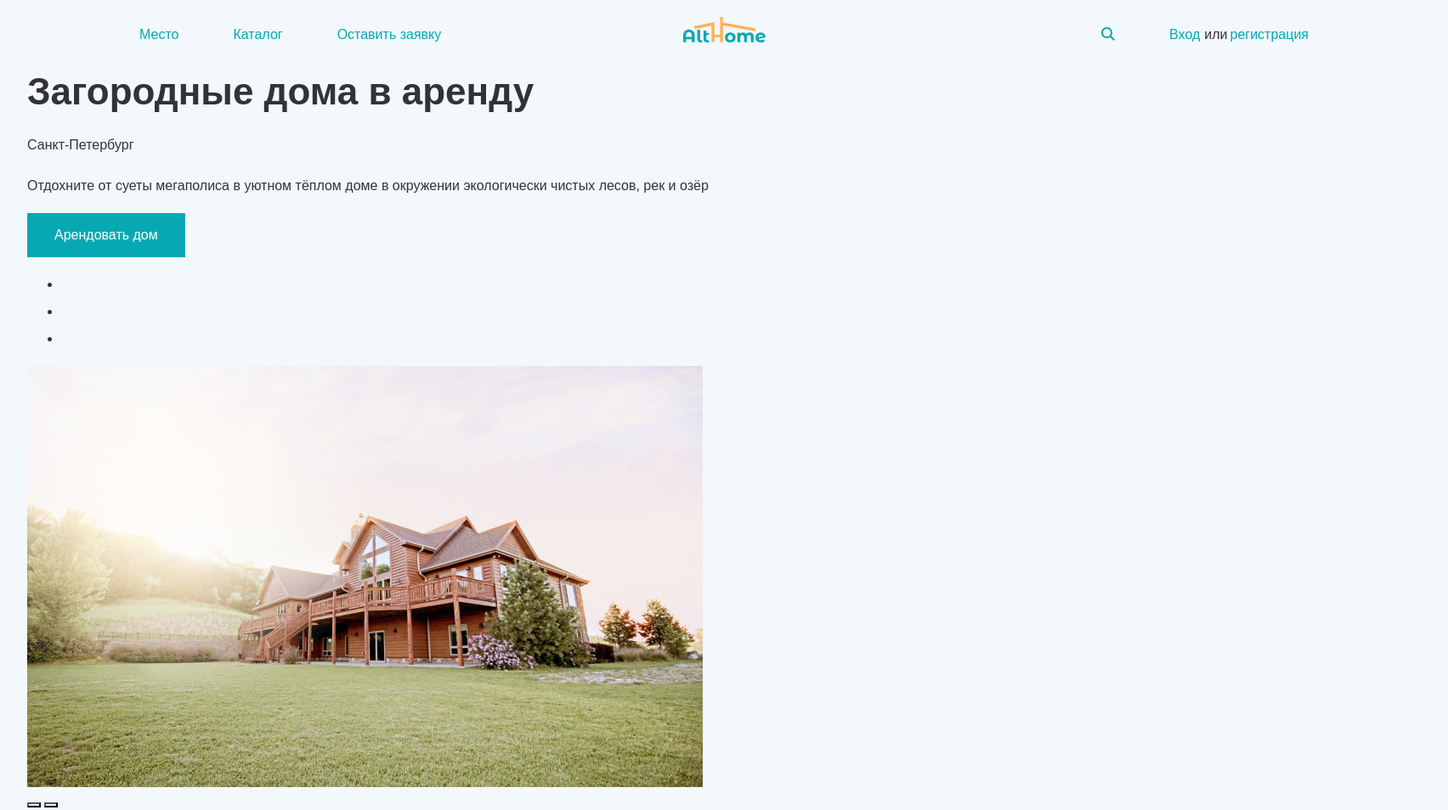
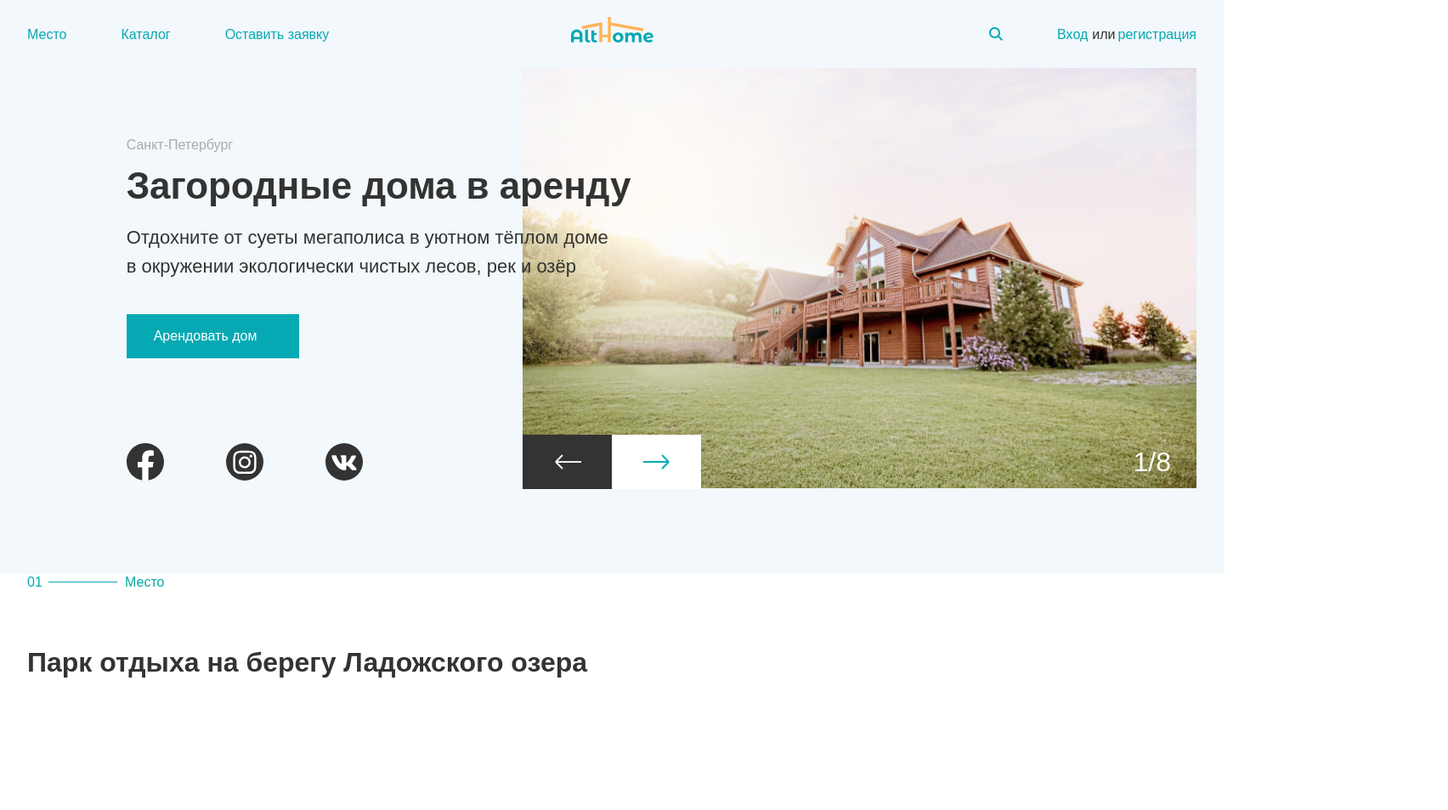
Before and after one commit to asupstudent/grid-2, a plain HTML site: page grid-2.html in a window 1280 px wide. Shown: the top 954 px of the page at 85% size, 1704 px wide, since content can reach past the window. After the commit the page ends 829 px from the top, so only its background shows below. Drawn offline with Linux system fonts and the light colour scheme; a web font is replaced by a local one.

Commit message:
Deploying to gh-pages from @ asupstudent/grid-2@95a2706d1559d8e96153fdc00482c6b148713be0 🚀

```diff
--- a/css/style.css
+++ b/css/style.css
@@ -818,7 +818,7 @@ button,
 }
 
 .header {
-  padding: 20px 0 20px;
+  padding: 20px 0 23px;
 }
 
 .header__main-nav {
@@ -910,6 +910,11 @@ button,
 }
 
 .welcome {
+  padding-bottom: 100px;
+  background-color: #f2f8fb;
+}
+
+.welcome__content {
   display: -ms-grid;
   display: grid;
   -ms-grid-columns: (1fr)[12];
@@ -917,14 +922,66 @@ button,
   -ms-grid-rows: (auto)[5];
   grid-template-rows: repeat(5, auto);
   grid-column-gap: 24px;
-  padding-bottom: 100px;
-  background-color: #f2f8fb;
+}
+
+.welcome__title {
+  -ms-grid-row: 2;
+  -ms-grid-row-span: 1;
+  -ms-grid-column: 2;
+  -ms-grid-column-span: 6;
+  grid-area: 2/2/3/8;
+  z-index: 1;
+}
+
+.welcome__city {
+  -ms-grid-row: 1;
+  -ms-grid-row-span: 1;
+  -ms-grid-column: 2;
+  -ms-grid-column-span: 6;
+  grid-area: 1/2/2/8;
+  z-index: 1;
+  margin: 81px 0 7px 0;
+  font-weight: 400;
+  font-size: 16px;
+  line-height: 20px;
+  color: #aaaaaa;
+}
+
+.welcome__text {
+  -ms-grid-row: 3;
+  -ms-grid-row-span: 1;
+  -ms-grid-column: 2;
+  -ms-grid-column-span: 6;
+  grid-area: 3/2/4/8;
+  z-index: 1;
+  margin: 13px 0 39px 0;
+  font-weight: 400;
+  font-size: 22px;
+  line-height: 34px;
+  color: #333333;
+}
+
+.welcome__button {
+  -ms-grid-row: 4;
+  -ms-grid-row-span: 1;
+  -ms-grid-column: 2;
+  -ms-grid-column-span: 2;
+  grid-area: 4/2/5/4;
+  margin-right: 6px;
+  margin-bottom: 90px;
+}
+
+.welcome__img {
+  -ms-grid-row: 1;
+  -ms-grid-row-span: 5;
+  grid-area: 1/6/6/-1;
 }
 
 .title-h1 {
   margin: 0;
   font-size: 44px;
   line-height: 62px;
+  letter-spacing: -0.1px;
 }
 
 .title-h2 {
@@ -978,6 +1035,92 @@ button,
   align-items: center;
   padding-top: 100px;
   padding-bottom: 13px;
+}
+
+.social-media {
+  -ms-grid-row: 5;
+  -ms-grid-row-span: 1;
+  -ms-grid-column: 2;
+  -ms-grid-column-span: 3;
+  grid-area: 5/2/6/5;
+  padding: 0;
+  margin: 0;
+  list-style: none;
+  display: -webkit-box;
+  display: -ms-flexbox;
+  display: flex;
+  -ms-flex-wrap: wrap;
+  flex-wrap: wrap;
+  gap: 15px 73px;
+  -webkit-box-align: center;
+  -ms-flex-align: center;
+  align-items: center;
+}
+
+.social-media__link {
+  display: block;
+  width: 44px;
+  height: 44px;
+}
+
+.social-media__link--facebook {
+  background-image: url("../img/facebook.svg");
+  background-repeat: no-repeat;
+  background-position: center;
+}
+
+.social-media__link--instagram {
+  background-image: url("../img/instagram.svg");
+  background-repeat: no-repeat;
+  background-position: center;
+}
+
+.social-media__link--vk {
+  background-image: url("../img/vk.svg");
+  background-repeat: no-repeat;
+  background-position: center;
+}
+
+.slider-controls {
+  -ms-grid-row: 5;
+  -ms-grid-row-span: 1;
+  grid-area: 5/6/6/-1;
+  display: -ms-grid;
+  display: grid;
+  -ms-grid-columns: auto auto 1fr;
+  grid-template-columns: auto auto 1fr;
+}
+
+.slider-controls__button {
+  width: 105px;
+  height: 64px;
+  padding: 0;
+  border: 0;
+  background-color: #ffffff;
+}
+
+.slider-controls__button--prev {
+  background-color: #333333;
+  background-image: url("../img/left-arrow.svg");
+  background-repeat: no-repeat;
+  background-position: center;
+  background-size: 32px 18px;
+}
+
+.slider-controls__button--next {
+  background-image: url("../img/right-arrow.svg");
+  background-repeat: no-repeat;
+  background-position: center;
+  background-size: 32px 18px;
+}
+
+.slider-controls__page {
+  margin: 8px 30px 8px 0;
+  text-align: right;
+  font-weight: 400;
+  font-size: 32px;
+  line-height: 48px;
+  color: #ffffff;
 }
 
 /* @mixin hover-focus {
--- a/grid-2.html
+++ b/grid-2.html
@@ -41,7 +41,8 @@
     <main class="page__content">
       <section class="welcome">
         <div class="container">
-          <h1 class="title-h1">Загородные дома в аренду</h1>
+          <div class="welcome__content">
+            <h1 class="welcome__title title-h1">Загородные дома в аренду</h1>
             <p class="welcome__city">Санкт-Петербург</p>
             <p class="welcome__text">Отдохните от&nbsp;суеты мегаполиса в&nbsp;уютном тёплом доме в&nbsp;окружении экологически чистых лесов, рек и&nbsp;озёр</p>
             <a class="welcome__button button" href="#">Арендовать дом</a>
@@ -63,17 +64,21 @@
               </li>
             </ul>
             <img class="welcome__img" src="img/intro-welcome.jpg" alt="Загородный дом" width="795" height="496">
-          <button class="welcome__slider-button welcome__slider-button--prev" type="button"><span class="visually-hidden">Назад</span></button>
-          <button class="welcome__slider-button welcome__slider-button--next" type="button"><span class="visually-hidden">Вперёд</span></button>
-          <p class="welcome__slider-page"><span>1</span>/<span>8</span></p>
+            <div class="slider-controls">
+              <button class="slider-controls__button slider-controls__button--prev" type="button"><span class="visually-hidden">Назад</span></button>
+              <button class="slider-controls__button slider-controls__button--next" type="button"><span class="visually-hidden">Вперёд</span></button>
+              <p class="slider-controls__page"><span>1</span>/<span>8</span></p>
+            </div>
+          </div>
         </div>
       </section>
-      <article class="section place">
-        <header>
-          <h2 class="title-h2">Место</h2>
-          <h3 class="title-h3">Парк отдыха на берегу Ладожского озера</h3>
+      <article class="place">
+        <div class="container">
+          <header class="place__header">
+            <h2 class="place__title-h2 title-h2">Место</h2>
+            <h3 class="place__title-h3 title-h3">Парк отдыха на берегу Ладожского озера</h3>
           </header>
-        <p>Отдохните в уютных деревянных домах с камином, сауной и джакузи, расположенных на берегу озера. Для любителей полного уединения есть домики и в глубине парка, в окружении вековых деревьев.</p>
+          <!-- <p>Отдохните в уютных деревянных домах с камином, сауной и джакузи, расположенных на берегу озера. Для любителей полного уединения есть домики и в глубине парка, в окружении вековых деревьев.</p>
           <img src="img/article-pic1.jpg" alt="Домик в лесу" width="444" height="280">
           <p class="article-aside-right">За счёт особой конструкции в наших домах очень тепло зимой и прохладно летом. Мы открыты для вас в любое время года!</p>
           <p>На территории парка есть баскетбольная площадка, собственный пляж с сеткой для волейбола, прокат горных велосипедов и лодок. А зимой у нас можно взять в прокат лыжи или снегоходы и кататься по специально оборудованным трассам. Для каждого посетителя составляем индивидуальную программу развлечений и помогаем её осуществить.</p>
@@ -83,9 +88,10 @@
           <p>Несмотря на отдалённость от населённых пунктов, вы не будете чувствовать себя оторванными от цивилизации. Все наши дома оборудованы высокоскоростными точками доступа Wi-Fi и домашними кинотеатрами с подпиской Netflix.</p>
           <p class="article-aside-left">Вы можете подписаться на рассылку и узнавать обо всех акциях, скидках, и выгодных предложениях.</p>
           <p>Приезжайте к нам на месяц, всё лето или зиму — на длительную аренду действуют хорошие скидки! Забронируйте дом прямо сейчас, для этого достаточно заказать звонок, а отменить бронь вы сможете в любое время совершенно бесплатно.</p>
-        <a class="button" href="#">Бесплатно забронировать</a>
+          <a class="button" href="#">Бесплатно забронировать</a> -->
+        </div>
       </article>
-      <section class="catalog">
+      <!-- <section class="catalog">
         <header class="catalog__header">
           <h2 class="title-h2">Каталог</h2>
           <h3 class="title-h3">Дома для аренды</h3>
@@ -183,10 +189,10 @@
           <button class="button" type="submit">Отправить</button>
         </form>
         <img class="feedback-img" src="img/form-pic.jpg" alt="Лодка на озере" width="708" height="737">
-      </section>
+      </section> -->
     </main>
     <footer class="page__footer">
-      <a class="page-footer-logo" href="#">
+      <!-- <a class="page-footer-logo" href="#">
         <img src="img/logo-footer.svg" alt="Логотип компании Alt Home" width="97" height="30">
       </a>
       <ul class="page-footer-nav">
@@ -200,7 +206,7 @@
           <a class="page-footer-nav-link page-link" href="#">Оставить заявку</a>
         </li>
       </ul>
-      <p class="copyright">© Сделано в <a class="page-link" href="https://htmlacademy.ru/">HTML Academy</a></p>
+      <p class="copyright">© Сделано в <a class="page-link" href="https://htmlacademy.ru/">HTML Academy</a></p> -->
     </footer>
   </body>
 </html>
```
Also changed, not shown: css/style.min.css, img/facebook.svg (added), img/instagram.svg (added), img/left-arrow.svg (added), img/right-arrow.svg (added), img/vk.svg (added), 1 other file. Lines whose indentation alone changed are shown as unchanged.
